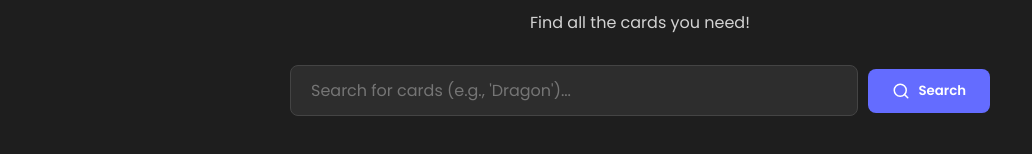
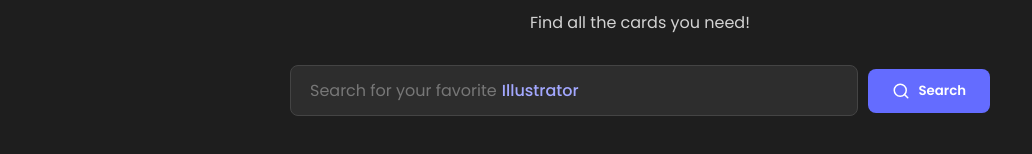
Before and after one commit to deepnimma/FrontNAMST, a React (Vite) app: page / in a window 1280 px wide. Shown: the part 278-432 px from the top of the page, without its empty margins (0-1032 px from the left). Built offline with nearby package versions, Linux system fonts and the light colour scheme.

Commit message:
lots of ui work

```diff
--- a/src/App.css
+++ b/src/App.css
@@ -96,8 +96,13 @@
     margin-bottom: 15px;
 }
 
+.search-input-container {
+    position: relative;
+    flex-grow: 1;
+}
+
 .search-input {
-    flex-grow: 1;
+    width: 100%;
     padding: 12px 20px;
     border-radius: 8px;
     border: 1px solid #444;
@@ -111,6 +116,35 @@
 
 .search-input:focus {
     border-color: #646cff;
+}
+
+.custom-placeholder {
+    position: absolute;
+    top: 50%;
+    left: 20px;
+    transform: translateY(-50%);
+    color: #777;
+    pointer-events: none;
+    display: flex;
+    align-items: center;
+}
+
+.placeholder-word {
+    color: #a3a8ff;
+    font-weight: 500;
+    margin-left: 5px;
+    animation: revolve 0.5s ease-in-out;
+}
+
+@keyframes revolve {
+    from {
+        transform: translateY(10px);
+        opacity: 0;
+    }
+    to {
+        transform: translateY(0);
+        opacity: 1;
+    }
 }
 
 .search-button {
--- a/src/App.tsx
+++ b/src/App.tsx
@@ -1,5 +1,5 @@
 import './App.css'
-import React, { useState } from 'react';
+import React, { useState, useEffect } from 'react';
 import { Search, Settings, ArrowDownUp, X, Github } from 'lucide-react';
 
 // --- Interfaces ---
@@ -15,18 +15,32 @@ interface CardImage {
 const R2_BUCKET_URL = "https://r2bucketgoeshere.com"
 const API_ENDPOINT = "https://downloader.something.something.dev/"
 
+const placeholderWords = ["Pokemon", "Trainer", "Illustrator"];
+
 function App() {
     const [query, setQuery] = useState('');
     const [images, setImages] = useState<CardImage[]>([]);
     const [loading, setLoading] = useState(false);
     const [gridCols, setGridCols] = useState(5);
     const [selectedImage, setSelectedImage] = useState<CardImage | null>(null);
+    const [placeholderIndex, setPlaceholderIndex] = useState(0);
 
     // State for filters
     const [isCameo, setIsCameo] = useState(false);
     const [isTrainer, setIsTrainer] = useState(false);
     const [isIllustrator, setIsIllustrator] = useState(false);
     const [sortOrder, setSortOrder] = useState<'asc' | 'desc'>('desc');
+
+    // Effect for cycling placeholder text
+    useEffect(() => {
+        if (query.length > 0) return;
+
+        const intervalId = setInterval(() => {
+            setPlaceholderIndex(prevIndex => (prevIndex + 1) % placeholderWords.length);
+        }, 2000); // Change every 2 seconds
+
+        return () => clearInterval(intervalId);
+    }, [query]);
 
     const handleSearch = async () => {
         if (!query.trim()) return;
@@ -142,14 +156,23 @@ function App() {
                     </div>
 
                     <div className="search-and-controls-container">
+                        <div className="search-input-container">
                             <input
                                 type="text"
                                 className="search-input"
-                            placeholder="Search for cards (e.g., 'Dragon')..."
                                 value={query}
                                 onChange={(e) => setQuery(e.target.value)}
                                 onKeyDown={handleKeyDown}
                             />
+                            {query.length === 0 && (
+                                <div className="custom-placeholder">
+                                    <span>Search for your favorite </span>
+                                    <span className="placeholder-word" key={placeholderIndex}>
+                                        {placeholderWords[placeholderIndex]}
+                                    </span>
+                                </div>
+                            )}
+                        </div>
                         <button
                             className="search-button"
                             onClick={handleSearch}
```
Lines whose indentation alone changed are shown as unchanged.
